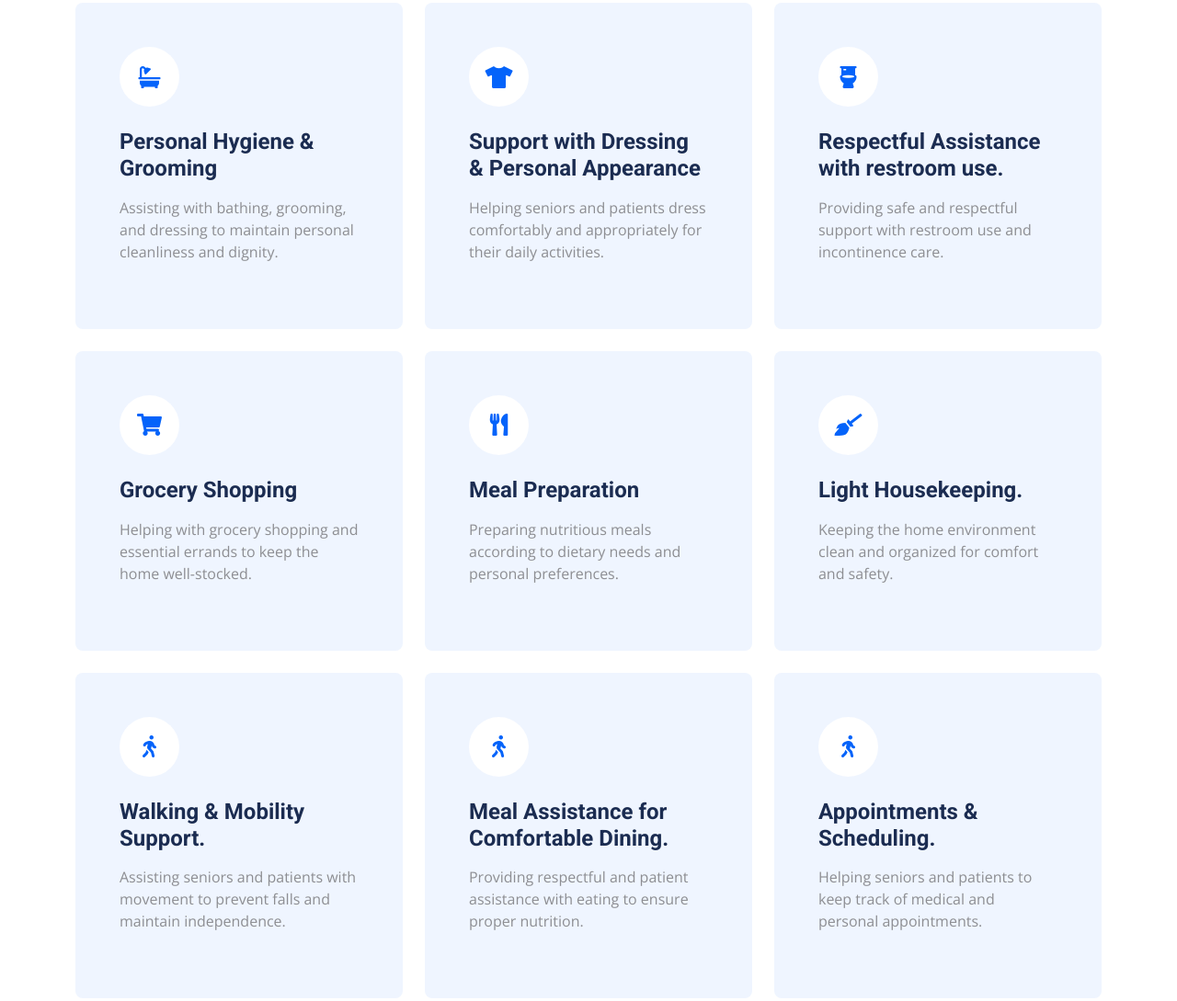
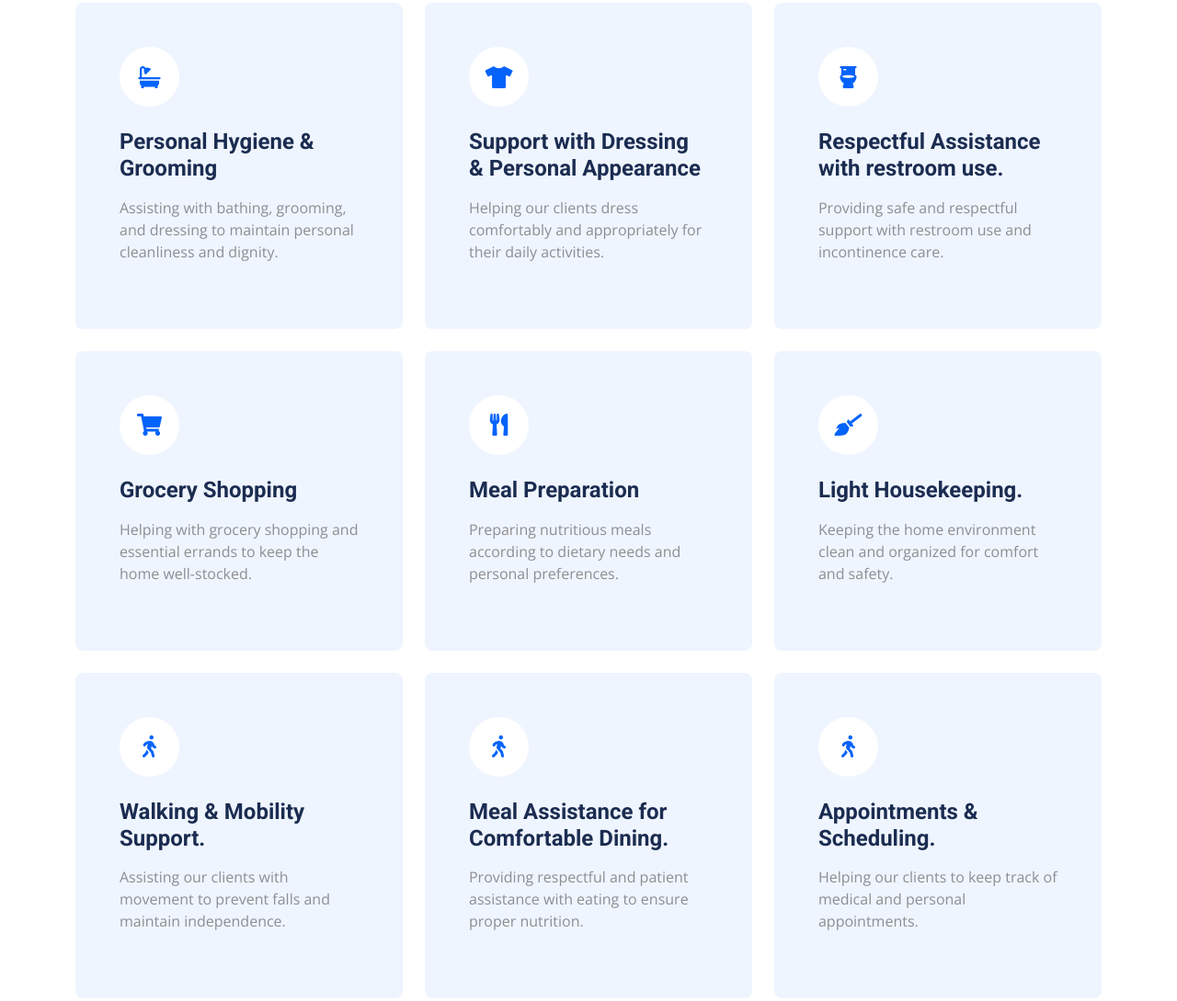
Before and after one commit to kagaclement/shimacare, a plain HTML site: page index.html in a window 1280 px wide. Shown: the part 1598-2687 px from the top of the page at 92% size. Drawn offline with nearby package versions, Linux system fonts and the light colour scheme.

Commit message:
Update index.html

```diff
--- a/index.html
+++ b/index.html
@@ -185,7 +185,7 @@
                             <i class="fas fa-tshirt text-primary fs-4"></i>
                         </div>
                         <h4 class="mb-3">Support with Dressing & Personal Appearance</h4>
-                        <p class="mb-4">Helping seniors and patients dress comfortably and appropriately for their daily activities.</p>
+                        <p class="mb-4">Helping our clients dress comfortably and appropriately for their daily activities.</p>
                     </div>
                 </div>
                 <div class="col-lg-4 col-md-6 wow fadeInUp" data-wow-delay="0.5s">
@@ -233,7 +233,7 @@
                             <i class="fas fa-walking text-primary fs-4"></i>
                         </div>
                         <h4 class="mb-3">Walking & Mobility Support.</h4>
-                        <p class="mb-4">Assisting seniors and patients with movement to prevent falls and maintain independence.</p>
+                        <p class="mb-4">Assisting our clients with movement to prevent falls and maintain independence.</p>
                     </div>
                 </div>
                 <div class="col-lg-4 col-md-6 wow fadeInUp" data-wow-delay="0.5s">
@@ -251,7 +251,7 @@
                             <i class="fas fa-walking text-primary fs-4"></i>
                         </div>
                         <h4 class="mb-3">Appointments & Scheduling.</h4>
-                        <p class="mb-4">Helping seniors and patients to keep track of medical and personal appointments.</p>
+                        <p class="mb-4">Helping our clients to keep track of medical and personal appointments.</p>
                     </div>
                 </div>
             </div>
```
